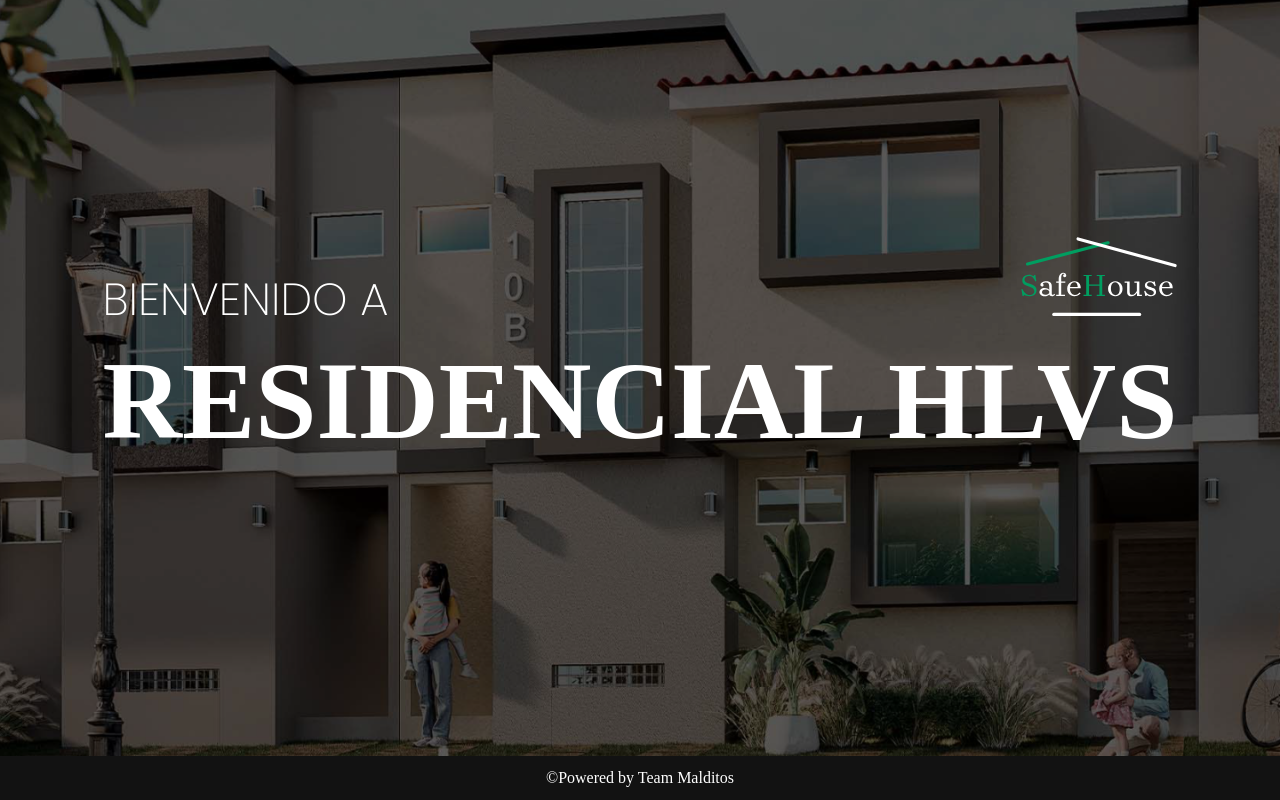
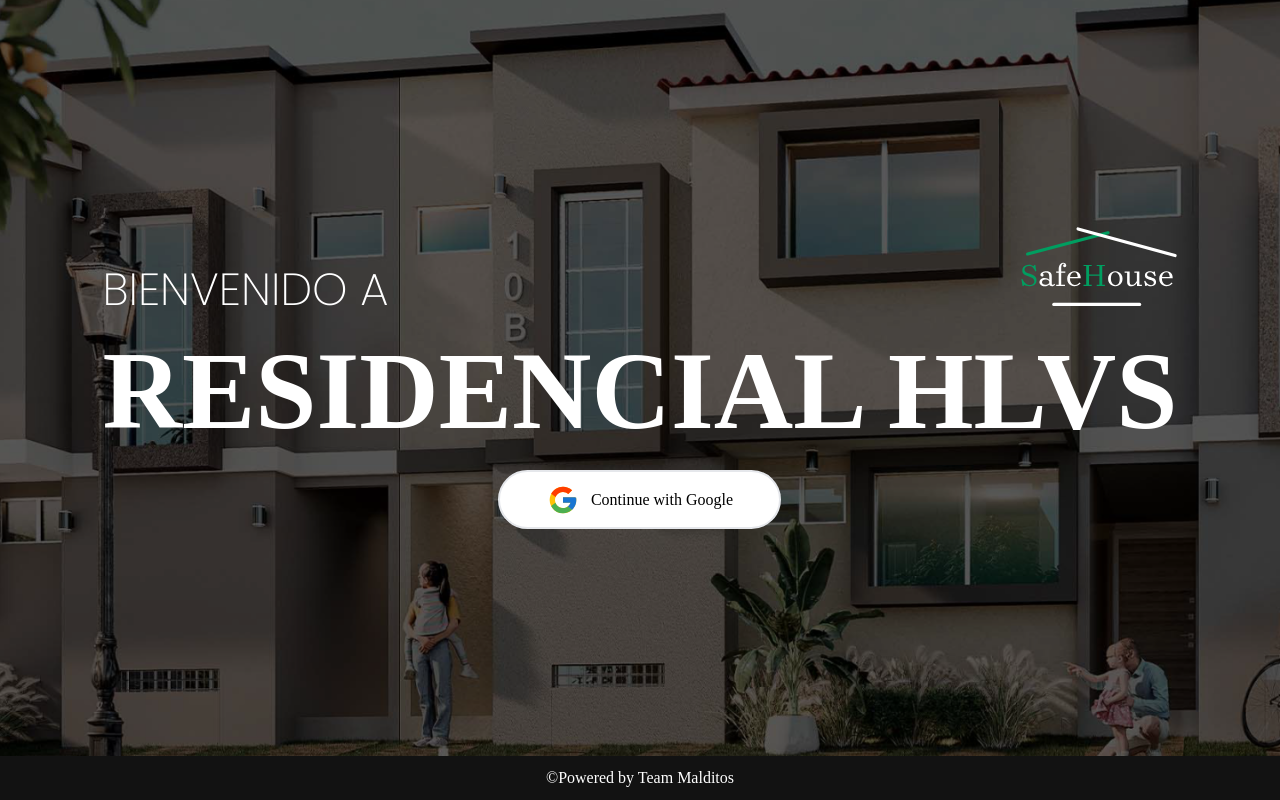
Before and after one commit to Fabio-Alfredo/deploy_definit, a React (Vite) app in the folder safeHouse-frontEnd/: page / in a window 1280 px wide. Built offline with nearby package versions, Linux system fonts and the light colour scheme; a web font is replaced by a local one.

Commit message:
add: new style login buton

```diff
--- a/safeHouse-frontEnd/package.json
+++ b/safeHouse-frontEnd/package.json
@@ -16,6 +16,7 @@
     "jwt-decode": "^4.0.0",
     "react": "^18.2.0",
     "react-dom": "^18.2.0",
+    "react-icons": "^5.2.1",
     "react-router-dom": "^6.23.0"
   },
   "devDependencies": {
--- a/safeHouse-frontEnd/src/components/LoginButton.jsx
+++ b/safeHouse-frontEnd/src/components/LoginButton.jsx
@@ -1,18 +1,34 @@
 import React, { useState } from 'react';
-import { GoogleLogin } from '@react-oauth/google';
+import { GoogleLogin, useGoogleLogin } from '@react-oauth/google';
 import { credentialResponse } from '../service/connecctionGoogle';
 import { gapi } from 'gapi-script';
-const LoginButton = () => {
+import { FcGoogle } from "react-icons/fc";
 
-    return (
-        <div className='mt-6'>
-            <GoogleLogin
+
+/**<GoogleLogin
                 width={300}
                 theme='filled_black'
                 text='Iniciar con Google'
                 onSuccess={credentialResponse}
-            />
-        </div>
+            /> */
+
+const LoginButton = () => {
+
+    const login = useGoogleLogin({
+        onSuccess: credentialResponse,
+        onError: (error) => console.log('Login Failed:', error)
+    });
+
+
+    return (
+        <div className='mt-6 '>
+            <button
+                className='bg-white border-solid border-2 w-[283px] h-[59.98px] rounded-full flex justify-center items-center'
+                onClick={() => login()}>
+                <FcGoogle className='mr-3 size-8' />
+                Continue with Google
+            </button>
+        </div >
     );
 };
 
--- a/safeHouse-frontEnd/src/service/connecctionGoogle.js
+++ b/safeHouse-frontEnd/src/service/connecctionGoogle.js
@@ -1,17 +1,31 @@
+import axios from "axios";
 import { jwtDecode } from "jwt-decode";
 
-export const credentialResponse = async(response) => {
+export const credentialResponse = async (response) => {
     try {
-        const {credential}= await response;
-        const res = jwtDecode(credential);
-        const {email, name, picture} = res;
+        const { access_token } = response;
+        axios.get(`https://www.googleapis.com/oauth2/v1/userinfo?access_token=${access_token}`, {
+            headers: {
+                Authorization: `Bearer ${access_token}`,
+                Accept: 'application/json'
+            }
+        })
+            .then((res) => {
+                console.log(res.data);
+            })
+            .catch((err) => console.log(err));
+
+        //console.log(access_token)
+        //const res = jwtDecode(access_token);
+        //console.log(res)
+        /*const {email, name, picture} = res;
         const info = {
             email,
             name,
             picture
         }
-        console.log(info);
-    }catch (error) {
+        console.log({info});*/
+    } catch (error) {
         console.log(error);
     }
 
```
Also changed, not shown: 1 other file (tests, documents, lock files or other folders).
